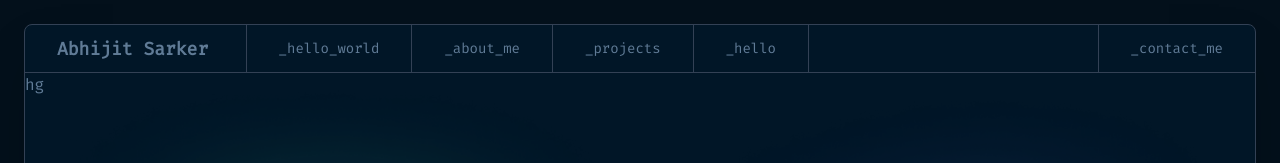
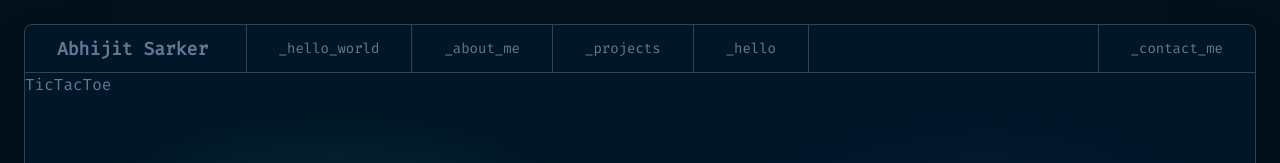
Before and after one commit to AbhijitSarker/portfolio, a React (Vite) app: page / in a window 1280 px wide. Shown: the top 163 px of the page. Built offline with nearby package versions, Linux system fonts and the light colour scheme.

Commit message:
tic tac toe game init

```diff
--- /dev/null
+++ b/src/Components/TicTacToe/TicTacToe.jsx
@@ -0,0 +1,16 @@
+// TicTacToe.js
+import React, { useState, useEffect } from 'react';
+import './TicTacToe.css';
+
+const TicTacToe = () => {
+
+    return (
+        <div className="">
+            <div>
+                <h1>TicTacToe</h1>
+            </div>
+        </div>
+    );
+};
+
+export default TicTacToe;
--- a/src/Pages/Home/Home.jsx
+++ b/src/Pages/Home/Home.jsx
@@ -2,6 +2,8 @@ import React, { useEffect, useState } from 'react';
 import { motion } from "framer-motion";
 import green from '../../Assets/bg/Green.png';
 import blue from '../../Assets/bg/Blue.png';
+import SnakeGame from '../../Components/TicTacToe/TicTacToe';
+import TicTacToe from '../../Components/TicTacToe/TicTacToe';
 const Home = () => {
     const [isVisible, setIsVisible] = useState(false);
 
@@ -13,7 +15,7 @@ const Home = () => {
         <div className=' h-full w-full'>
             <img className='absolute  h-full left-0' src={green} alt="" />
             <img className='absolute  h-full right-0' src={blue} alt="" />
-            hg
+            <TicTacToe></TicTacToe>
             {/* <motion.div
                 initial={{ opacity: 0, y: -20, scale: 0.8 }}
                 animate={{ opacity: 1, y: 0, scale: 1 }}
```
Also changed, not shown: src/Components/TicTacToe/TicTacToe.css (added).
